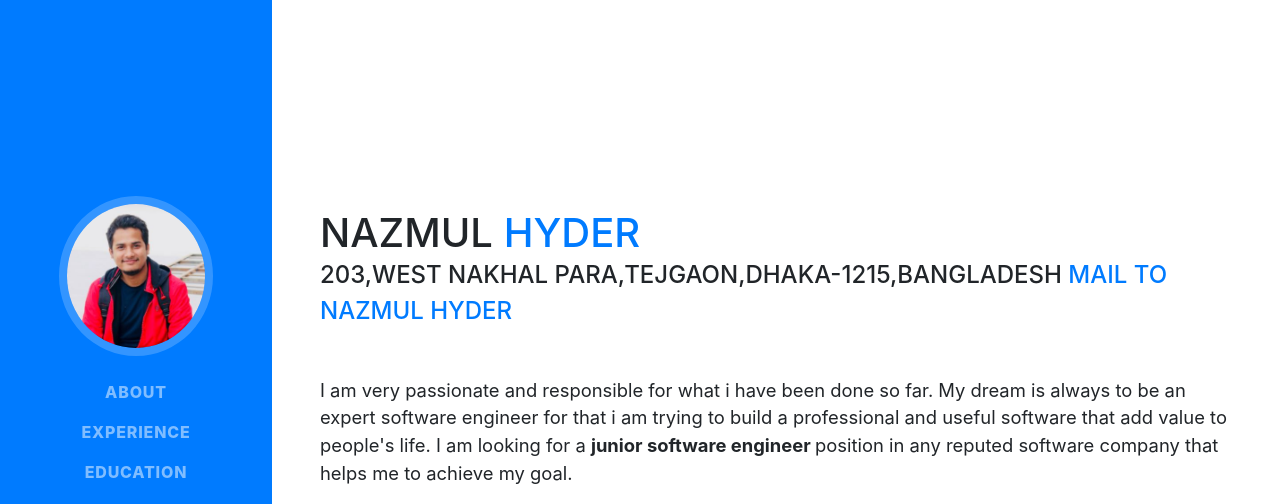
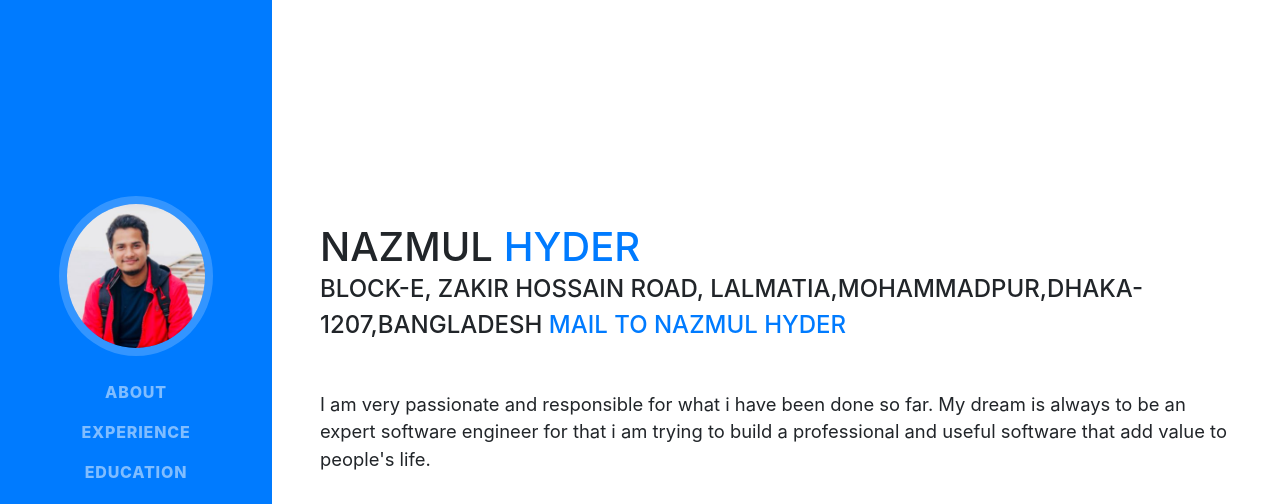
Before and after one commit to nazmulhyder/nazmulhyder.github.io, a website with bundled scripts: page index.html in a window 1280 px wide. Shown: the top 504 px of the page. Built offline with nearby package versions, Linux system fonts and the light colour scheme; a web font is replaced by a local one.

Commit message:
address modified

```diff
--- a/index.html
+++ b/index.html
@@ -65,12 +65,12 @@
           <h1 class="mb-0">Nazmul
             <span class="text-primary">Hyder</span>
           </h1>
-          <div class="subheading mb-5">203,West Nakhal Para,Tejgaon,Dhaka-1215,Bangladesh
+          <div class="subheading mb-5">Block-E, Zakir hossain Road, Lalmatia,Mohammadpur,Dhaka-1207,Bangladesh
             <a href="mailto:nhyder131085@bscse.uiu.ac.bd">Mail to Nazmul Hyder</a>
           </div>
           <p class="lead mb-5">I am very passionate and responsible for what i have been done so far.
             My dream is always to be an expert software engineer for that i am trying to build a professional and useful software that add value to people's life.
-            I am looking for a <strong> junior software engineer </strong> position in any reputed software company that helps me to achieve my goal.</p>
+            </p>
           <div class="social-icons">
             <a href="https://www.linkedin.com/in/nazmulhyder00/">
               <i class="fab fa-linkedin-in"></i>
```
